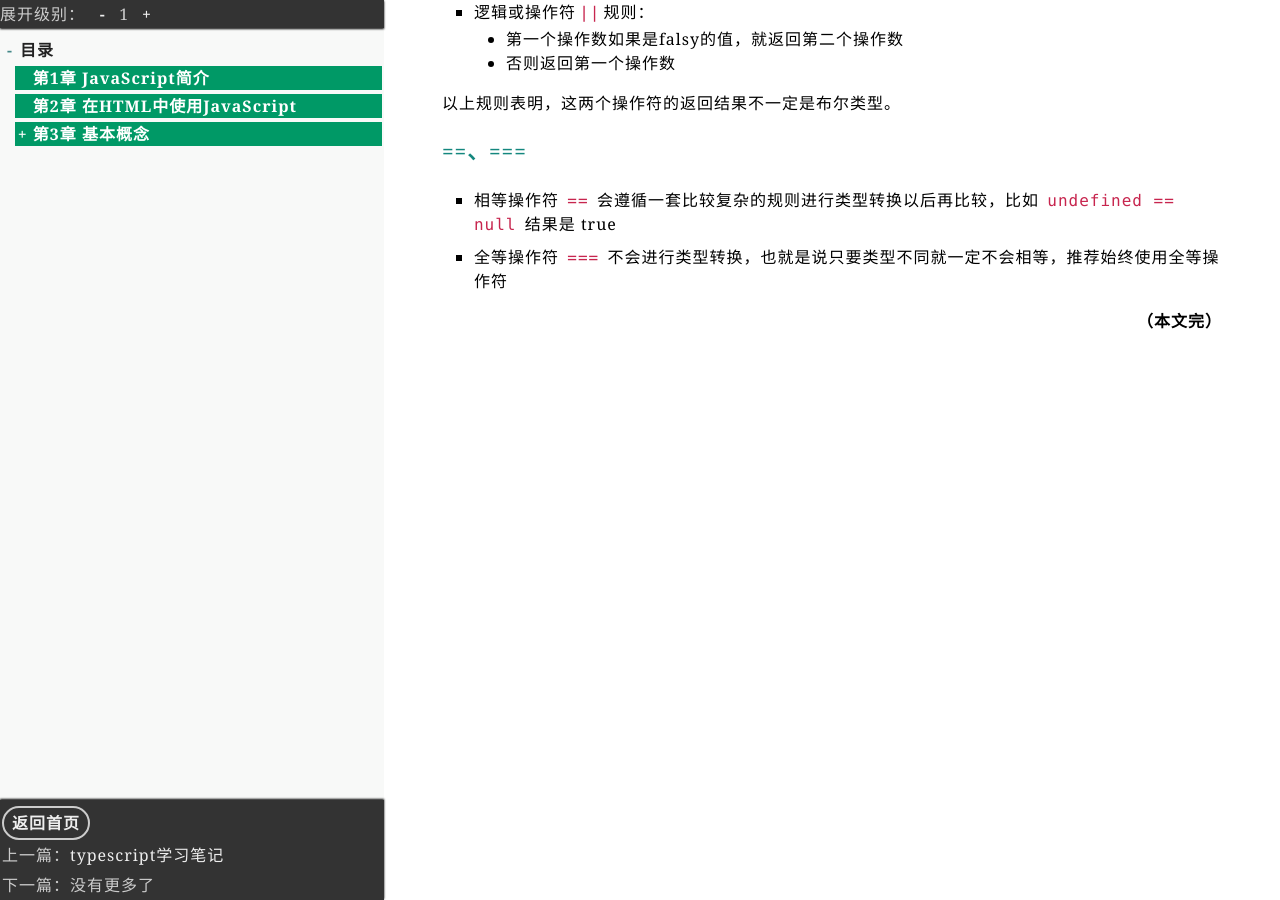
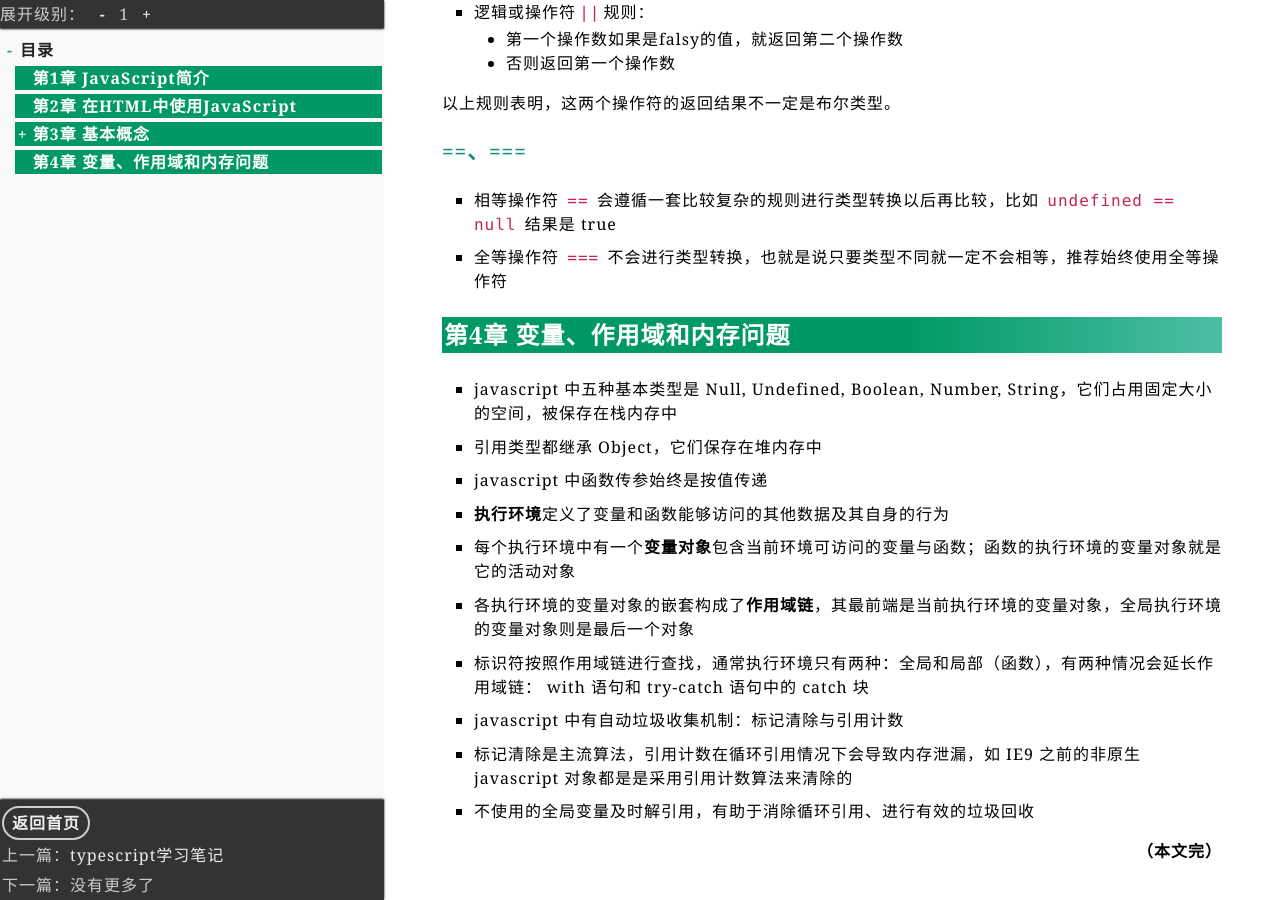
Before and after one commit to jacktown11/jacktown11.github.io, a Jekyll site: the page built from _posts/2019-01-03-professional-javascript-for-web-developers-3-edition-note.md, in a window 1280 px wide and 900 px high, scrolled down 2911 px. Built offline with Jekyll 4.4.1, drawn with Linux system fonts in a browser that asks for light colours; nearby versions of some CDN libraries.

Commit message:
note for chapter 4

```diff
--- a/_posts/2019-01-03-professional-javascript-for-web-developers-3-edition-note.md
+++ b/_posts/2019-01-03-professional-javascript-for-web-developers-3-edition-note.md
@@ -104,3 +104,16 @@
 
 - 相等操作符 `==` 会遵循一套比较复杂的规则进行类型转换以后再比较，比如 `undefined == null` 结果是 true
 - 全等操作符 `===` 不会进行类型转换，也就是说只要类型不同就一定不会相等，推荐始终使用全等操作符
+
+# 第4章 变量、作用域和内存问题
+
+- javascript 中五种基本类型是 Null, Undefined, Boolean, Number, String，它们占用固定大小的空间，被保存在栈内存中
+- 引用类型都继承 Object，它们保存在堆内存中
+- javascript 中函数传参始终是按值传递
+- **执行环境**定义了变量和函数能够访问的其他数据及其自身的行为
+- 每个执行环境中有一个**变量对象**包含当前环境可访问的变量与函数；函数的执行环境的变量对象就是它的活动对象
+- 各执行环境的变量对象的嵌套构成了**作用域链**，其最前端是当前执行环境的变量对象，全局执行环境的变量对象则是最后一个对象
+- 标识符按照作用域链进行查找，通常执行环境只有两种：全局和局部（函数），有两种情况会延长作用域链： with 语句和 try-catch 语句中的 catch 块
+- javascript 中有自动垃圾收集机制：标记清除与引用计数
+- 标记清除是主流算法，引用计数在循环引用情况下会导致内存泄漏，如 IE9 之前的非原生 javascript 对象都是是采用引用计数算法来清除的
+- 不使用的全局变量及时解引用，有助于消除循环引用、进行有效的垃圾回收
```
